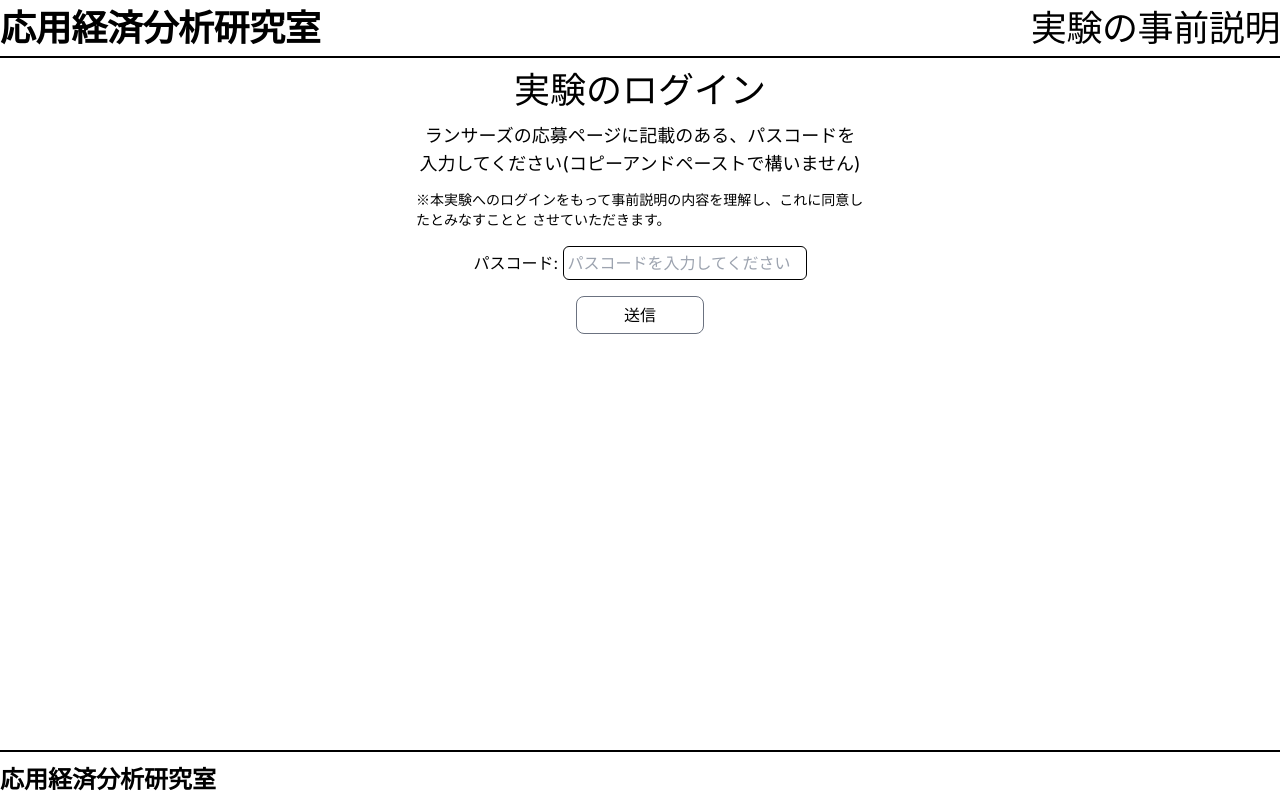
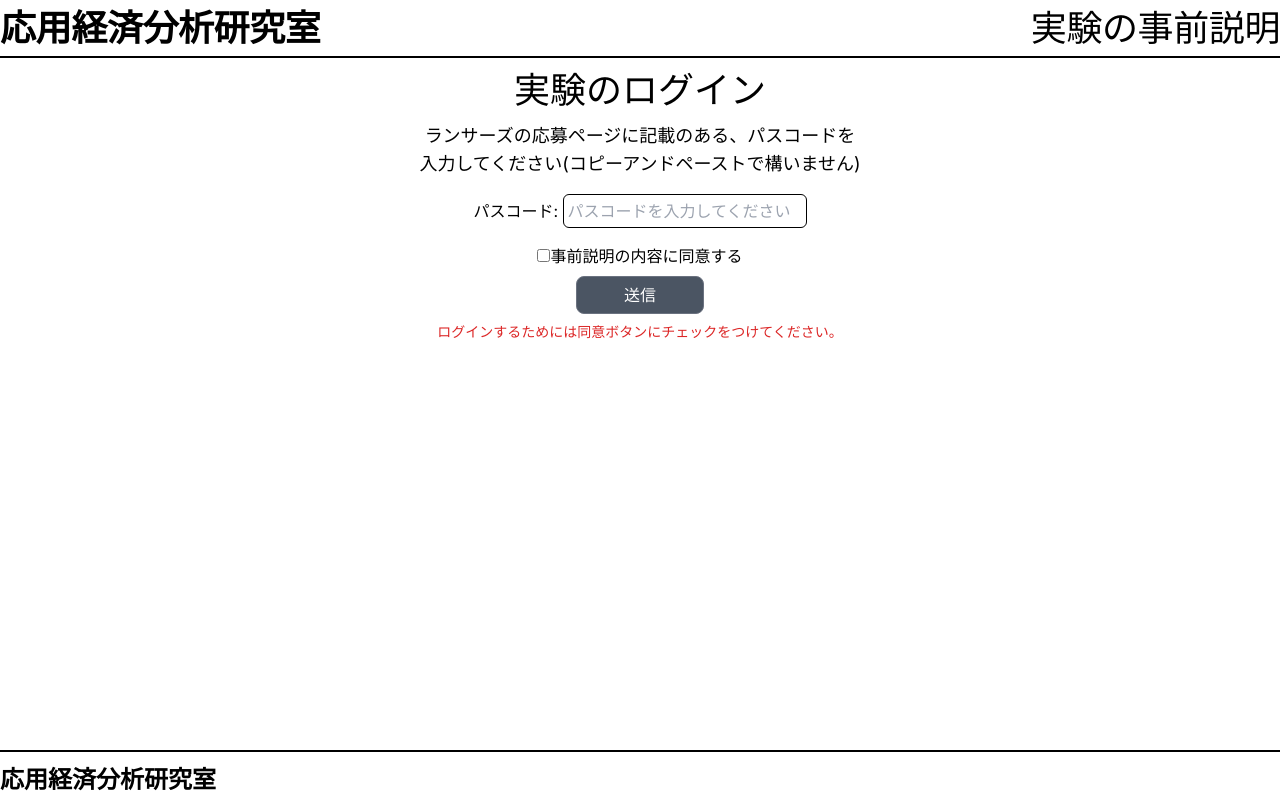
Before and after one commit to HyuDev7/online_survey, a Next.js app: page /auth in a window 1280 px wide. Built offline with nearby package versions, Linux system fonts and the light colour scheme.

Commit message:
added agreement before login

```diff
--- /dev/null
+++ b/src/app/api/secondagree/route.ts
@@ -0,0 +1,11 @@
+import { updateAgreement } from "@/lib/mongodb";
+import { NextResponse } from "next/server";
+
+export async function POST(request: Request) {
+  //read sent form data
+  const sentData = await request.json();
+  console.log(sentData)
+  const res = await updateAgreement(sentData);
+
+  return NextResponse.json({ test: "I got POST method", agreement: res });
+}
--- a/src/app/page.tsx
+++ b/src/app/page.tsx
@@ -1,7 +1,7 @@
 import Link from "next/link";
 import { insertIDs } from "@/lib/mongodb";
 import SplitText from "@/components/SplitText";
-import { T_text1 } from "@/lib/textlist";
+import { T_text1, T_text2 } from "@/lib/textlist";
 
 export default function Page() {
   // insertIDs()
@@ -13,6 +13,12 @@ export default function Page() {
         <div className="textStyle">
           <SplitText text={T_text1} />
         </div>
+        <div className="textStyle">
+          <SplitText text={T_text2} />
+        </div>
+        <div className="textStyle">
+          下のボタンを押して実験のログインページへお進みください。
+        </div>
 
         <Link className="inputStyle mt-3" href="/auth">
           実験のログイン
--- a/src/components/AgreementForm.tsx
+++ b/src/components/AgreementForm.tsx
@@ -21,13 +21,14 @@ export default function AgreementForm({ id }: { id: string }) {
 
     const agreementForm: AgreementFormDataType = {
       sessionID: id,
-      agreementResult: agreement.toString(),
+      firstAgreement:"",
+      secondAgreement: agreement.toString(),
     };
 
     console.log(agreementForm);
 
     try {
-      const response = await fetch("/api/agree", {
+      const response = await fetch("/api/secondagree", {
         method: "POST",
         headers: {
           "Content-Type": "application/json",
@@ -42,7 +43,6 @@ export default function AgreementForm({ id }: { id: string }) {
       }
 
       const res = await response.json();
-      console.log(res.agreement);
 
       const sessionID = id;
       router.push(`/${sessionID}/number`);
--- a/src/components/AuthComp.tsx
+++ b/src/components/AuthComp.tsx
@@ -1,22 +1,33 @@
 "use client";
 import { useState } from "react";
 import { useRouter } from "next/navigation";
-import { UserIdType } from "@/lib/formDataTypes";
+import { UserIdType, AgreementFormDataType } from "@/lib/formDataTypes";
 
 export default function AuthComp() {
   const router = useRouter();
+
   //check fail or not
   const [isFail, setIsFail] = useState(false);
   const [isPending, setIsPending] = useState(false);
+  const [isAgree, setIsAgree] = useState(false);
 
   const userId: UserIdType = { passCode: "" };
+
   const [userIdBody, setUserIdBody] = useState(userId);
 
   function handleChange(e: React.ChangeEvent<HTMLInputElement>) {
-    // console.log(e.target);
     const { name, value } = e.target;
-    setUserIdBody({ ...userIdBody, [name]: value });
-    // console.log(userIdBody);
+
+    if (name !== "firstAgreement") {
+      setUserIdBody({ ...userIdBody, [name]: value });
+      return;
+    }
+
+    if (isAgree) {
+      setIsAgree(false);
+    } else {
+      setIsAgree(true);
+    }
   }
 
   async function handleSubmission(event: React.MouseEvent<HTMLButtonElement>) {
@@ -38,19 +49,39 @@ export default function AuthComp() {
         // console.log("your trial got failed");
         setIsPending(false);
         setIsFail(true);
+        setIsAgree(false);
         return;
       }
 
       const res = await response.json();
       const sessionId = res.sessionID;
 
+      //make first agreement body, and send it
+      const FirstAgreementContent: AgreementFormDataType = {
+        sessionID: sessionId,
+        firstAgreement: isAgree.toString(),
+        secondAgreement: "false"
+      };
+
+      const agreeRes = await fetch("/api/agree", {
+        method: "POST",
+        headers: {
+          "Content-Type": "application/json",
+        },
+        body: JSON.stringify(FirstAgreementContent),
+      });
+
       if (sessionId) {
-        console.log("you are authorised!");
+        // console.log("you are authorised!");
         router.push(`/${sessionId}/gamerule`);
       }
     } catch (e) {
       console.dir(e);
     }
+
+
+
+
   }
 
   return (
@@ -59,12 +90,8 @@ export default function AuthComp() {
       <p className="max-w-md mx-auto text-lg">
         ランサーズの応募ページに記載のある、パスコードを入力してください(コピーアンドペーストで構いません)
       </p>
-      <p className="mt-3 mx-auto max-w-md text-left text-sm">
-        ※本実験へのログインをもって事前説明の内容を理解し、これに同意したとみなすことと
-        させていただきます。
-      </p>
       <form className="mt-3 flex flex-col">
-        <div className="mb-2 mt-1">
+        <div className="mb-1 mt-1">
           <label htmlFor="passCode">パスコード: </label>
           <input
             type="text"
@@ -84,10 +111,36 @@ export default function AuthComp() {
           </p>
         )}
 
+        <div className="mt-3">
+          <input
+            type="checkbox"
+            id="firstAgreement"
+            name="firstAgreement"
+            onChange={handleChange}
+            checked={isAgree}
+          />
+          <label htmlFor="firstAgreement">事前説明の内容に同意する</label>
+        </div>
+
         <div>
-          <button onClick={handleSubmission} className="buttonStyle">
-            送信
-          </button>
+          {isAgree ? (
+            <button onClick={handleSubmission} className="buttonStyle">
+              送信
+            </button>
+          ) : (
+            <>
+              <button
+                onClick={handleSubmission}
+                className="buttonStyle disabled:bg-gray-600 disabled:text-white"
+                disabled
+              >
+                送信
+              </button>
+              <p className="text-sm text-red-600">
+                ログインするためには同意ボタンにチェックをつけてください。
+              </p>
+            </>
+          )}
         </div>
       </form>
     </div>
--- a/src/lib/formDataTypes.ts
+++ b/src/lib/formDataTypes.ts
@@ -32,5 +32,6 @@ export interface ProfileFormDataType {
 
 export interface AgreementFormDataType {
   sessionID: string;
-  agreementResult: string;
+  firstAgreement: string;
+  secondAgreement:string;
 }
--- a/src/lib/mongodb.ts
+++ b/src/lib/mongodb.ts
@@ -132,6 +132,37 @@ export async function findSessionId(passedSessionID: string): Promise<boolean> {
   }
 }
 
+export async function updateAgreement(
+  passedAgreementForm: AgreementFormDataType
+) {
+  try {
+    // Connect the client to the server	(optional starting in v4.7)
+    await client.connect();
+
+    //filter for finding document
+    const filter = {
+      sessionID: passedAgreementForm.sessionID,
+    };
+
+    console.log(passedAgreementForm.secondAgreement)
+    //indicating what is updated
+    const updateDocument = {
+      $set: { secondAgreement: passedAgreementForm.secondAgreement },
+    };
+
+    //get document
+    const updateRes = await agreementCollection.updateOne(filter, updateDocument);
+    console.log(updateRes)
+
+  } catch (e) {
+    console.dir(e);
+  } finally {
+    // Ensures that the client will close when you finish/error
+    await client.close();
+    console.log("connection is closed");
+  }
+}
+
 //for inserting form data
 export async function insertDoc(
   formData:
```
Also changed, not shown: src/lib/textlist.ts (+18 -10 lines).
